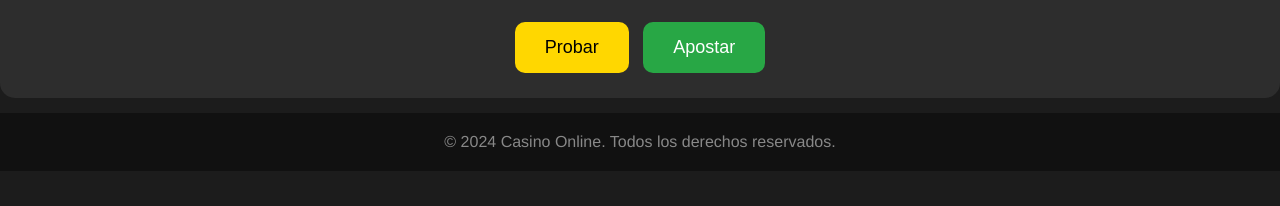
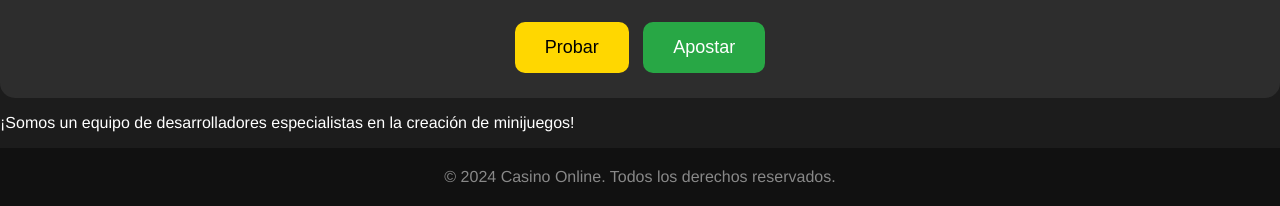
Before and after one commit to ultracreatorpro/Caxino, a plain HTML site: page index.html in a window 1280 px wide. Shown: the part 2828-3034 px from the top of the page. Before the commit the page ends 2999 px from the top, so only its background shows below. Drawn offline with Linux system fonts and the light colour scheme.

Commit message:
Update index.html

```diff
--- a/index.html
+++ b/index.html
@@ -204,6 +204,8 @@
         </section>
     </div>
 
+    <p>¡Somos un equipo de desarrolladores especialistas en la creación de minijuegos!</p>
+
     <footer>
         © 2024 Casino Online. Todos los derechos reservados.
     </footer>
```
